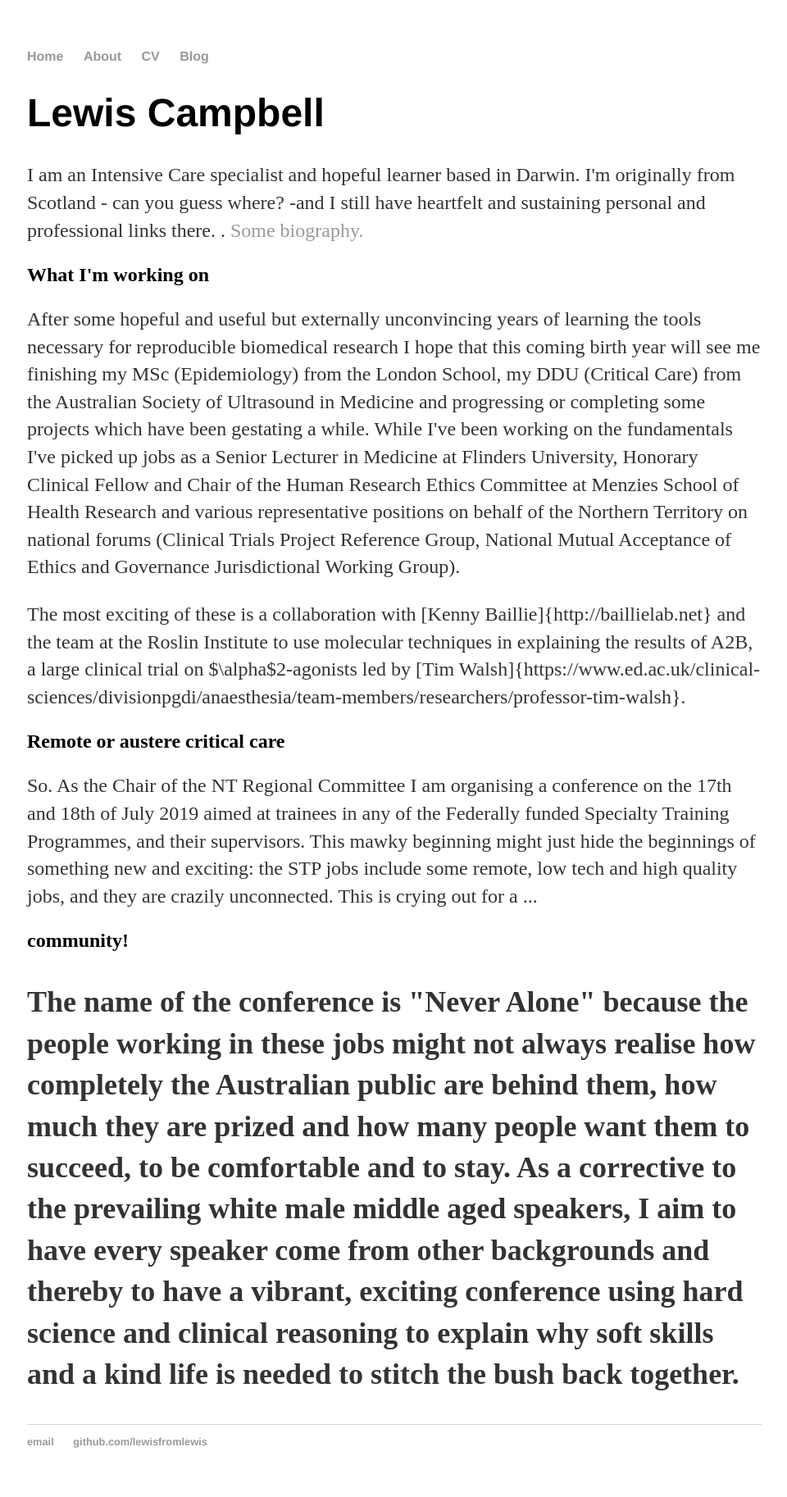
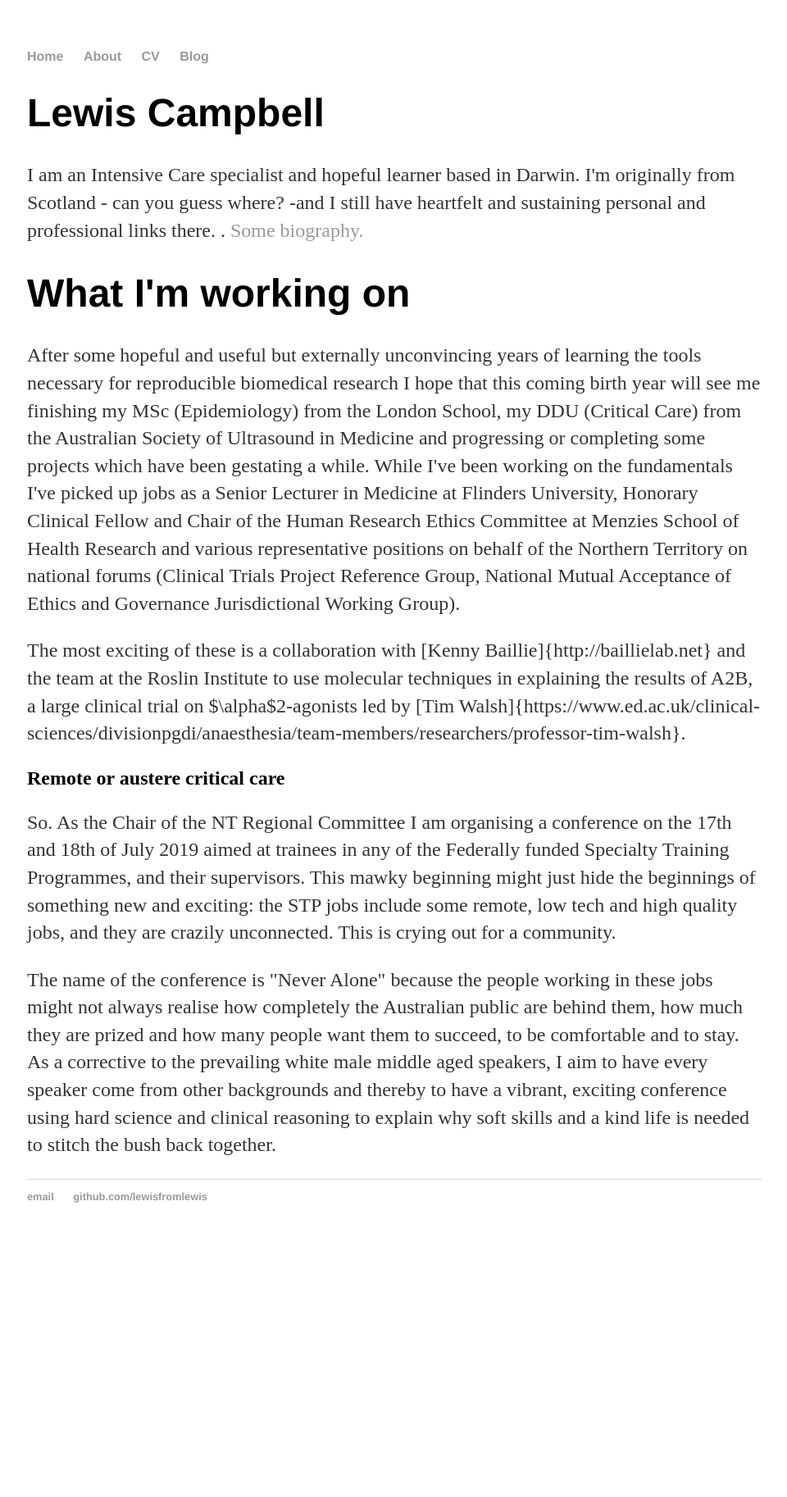
Before and after one commit to lewisfromlewis/lewisfromlewis.github.io, a Jekyll site: the page built from index.html, in a window 1280 px wide. Shown: the whole page at 82% size, without its empty margins (159-1119 px from the left). Built offline with Jekyll 4.4.1, drawn with Linux system fonts in a browser that asks for light colours; after the commit the page ends 1527 px from its top, so only the background shows below that.

```diff
--- a/index.html
+++ b/index.html
@@ -8,7 +8,7 @@ title: lewisfromlewis
 		can you guess where? -and I still have heartfelt and sustaining personal and professional links there.
 		. <a href="/about">Some biography.</a></p>
 </div><!-- /.blurb -->
-<h2>What I'm working on</h2>
+<h1>What I'm working on</h1>
 
 <p>After some hopeful and useful but externally unconvincing years of learning the tools necessary for reproducible biomedical research I hope that this coming birth year will see me finishing my MSc (Epidemiology) from the London School, my DDU (Critical Care) from the Australian Society of Ultrasound in Medicine and progressing or completing some projects which have been gestating a while. While I've been working on the fundamentals I've picked up jobs as a Senior Lecturer in Medicine at Flinders University, Honorary Clinical Fellow and Chair of the Human Research Ethics Committee at Menzies School of Health Research and various representative positions on behalf of the Northern Territory on national forums (Clinical Trials Project Reference Group, National Mutual Acceptance of Ethics and Governance Jurisdictional Working Group).</p>
 
@@ -16,8 +16,7 @@ title: lewisfromlewis
 
 <h2>Remote or austere critical care</h2>
 
-<p>So. As the Chair of the NT Regional Committee I am organising a conference on the 17th and 18th of July 2019 aimed at trainees in any of the Federally funded Specialty Training Programmes, and their supervisors. This mawky beginning might just hide the beginnings of something new and exciting: the STP jobs include some remote, low tech and high quality jobs, and they are crazily unconnected. This is crying out for a ...</p>
+<p>So. As the Chair of the NT Regional Committee I am organising a conference on the 17th and 18th of July 2019 aimed at trainees in any of the Federally funded Specialty Training Programmes, and their supervisors. This mawky beginning might just hide the beginnings of something new and exciting: the STP jobs include some remote, low tech and high quality jobs, and they are crazily unconnected. This is crying out for a community.</p>
 
-<h2>community!<h2>
 
-<p>The name of the conference is "Never Alone" because the people working in these jobs might not always realise how completely the Australian public are behind them, how much they are prized and how many people want them to succeed, to be comfortable and to stay. As a corrective to the prevailing white male middle aged speakers, I aim to have every speaker come from other backgrounds and thereby to have a vibrant, exciting conference using hard science and clinical reasoning to explain why soft skills and a kind life is needed to stitch the bush back together.</p>
+<p>The name of the conference is <emph>"Never Alone"</emph> because the people working in these jobs might not always realise how completely the Australian public are behind them, how much they are prized and how many people want them to succeed, to be comfortable and to stay. As a corrective to the prevailing white male middle aged speakers, I aim to have every speaker come from other backgrounds and thereby to have a vibrant, exciting conference using hard science and clinical reasoning to explain why soft skills and a kind life is needed to stitch the bush back together.</p>
```
